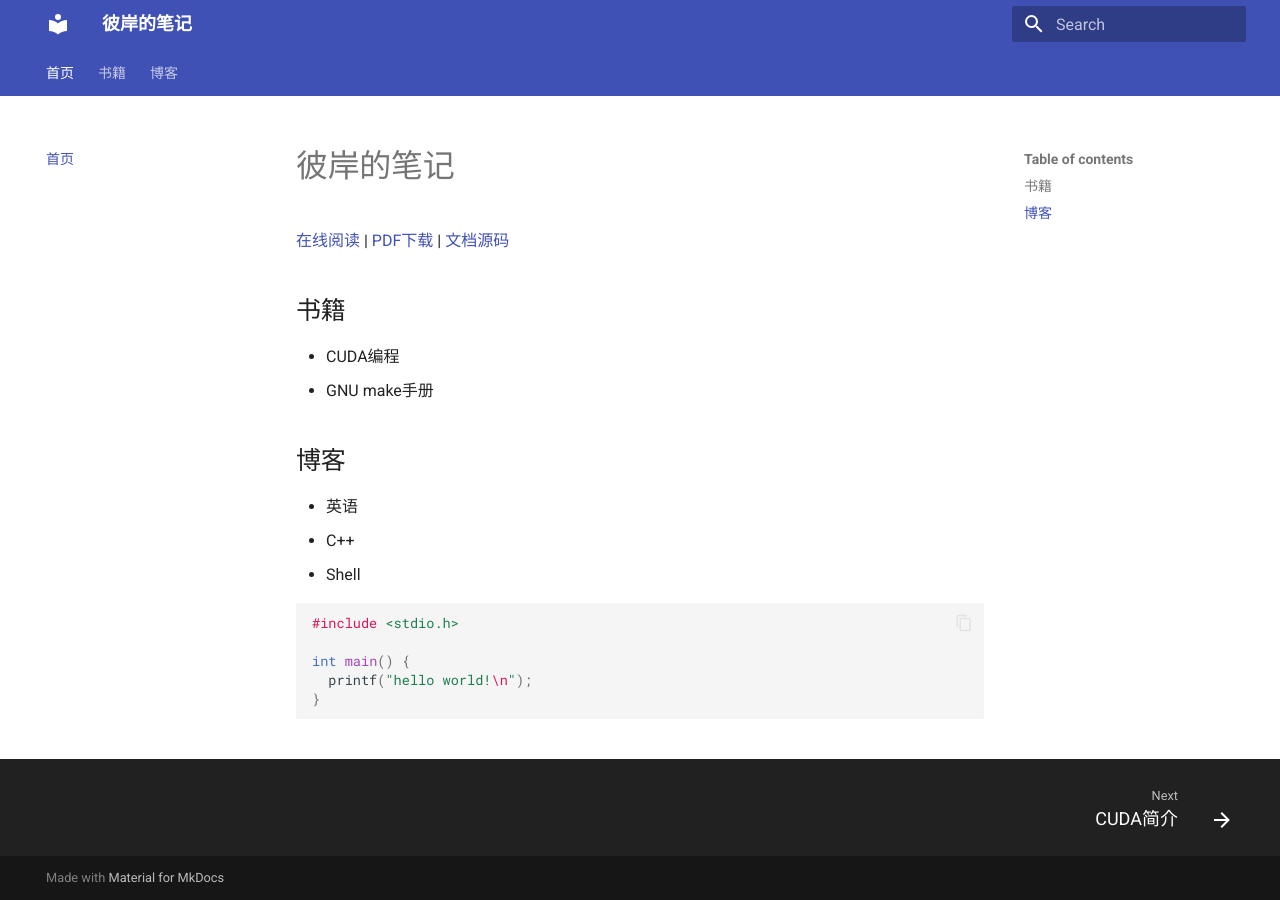
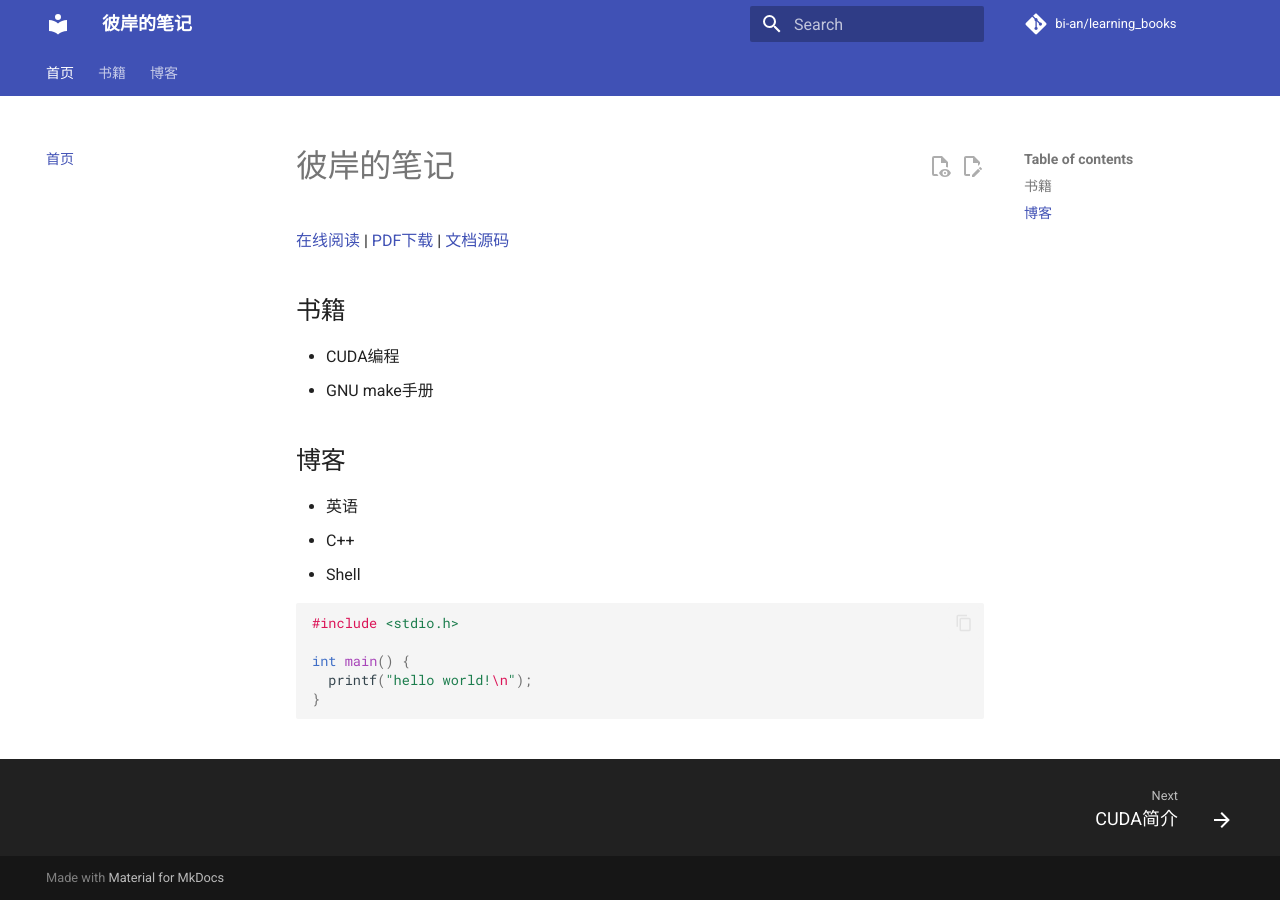
Before and after one commit to bi-an/learning_books, an MkDocs documentation site: the page built from docs/index.md, in a window 1280 px wide. Built offline with MkDocs 1.6.1 and Material for MkDocs 9.7.7, drawn with Linux system fonts in a browser that asks for light colours; comment, search, counter and statistics services are not loaded.

Commit message:
Update mkdocs.yml

```diff
--- a/mkdocs.yml
+++ b/mkdocs.yml
@@ -1,5 +1,10 @@
 site_name: 彼岸的笔记
-site_url: https://bi-an.github.com/learning_books
+site_url: https://bi-an.github.io/learning_books
+
+# Repository
+repo_name: bi-an/learning_books
+repo_url: https://github.com/bi-an/learning_books
+
 theme:
   name: material
   features:
```
